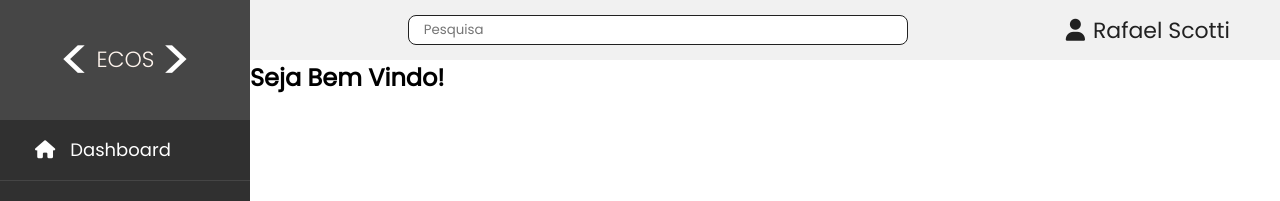
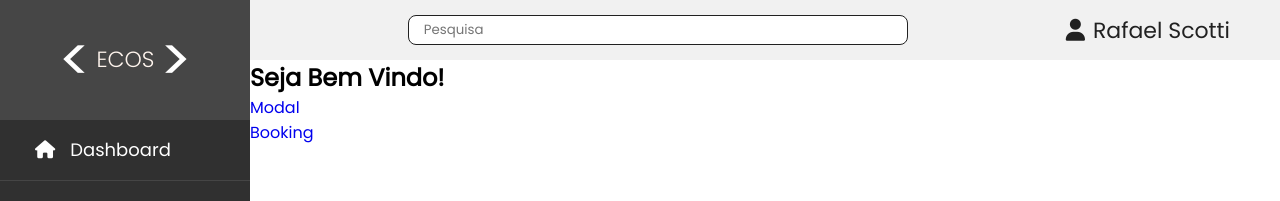
Before and after one commit to leticia-santos77/PetStore, a React (Create React App) app in the folder resource-reservation/: page / in a window 1280 px wide. Shown: the top 201 px of the page. Built offline with nearby package versions, Linux system fonts and the light colour scheme.

Commit message:
feat(Modal, BookingFomr): add modal.

```diff
--- /dev/null
+++ b/resource-reservation/src/components/modal/BookingForm.jsx
@@ -0,0 +1,16 @@
+import React, { Component } from 'react';
+import './modal.css'
+import Modal from './Modal';
+// import { Container } from './styles';
+
+export default class BookingForm extends Component {
+  render() {
+    return(
+        <div>
+            <Modal title="Booking" id="booking">
+                <h1>Reserva de Recursos</h1>
+            </Modal>
+        </div>
+    );
+  }
+}
--- /dev/null
+++ b/resource-reservation/src/components/modal/Modal.jsx
@@ -0,0 +1,24 @@
+import React, { Component, Children } from 'react';
+import './modal.css';
+// import { Container } from './styles';
+
+export default class Modal extends Component {
+    render() {
+        const { title, id, children } = this.props
+        return (
+            <React.Fragment>
+                <a href={`#openModal-${id}`}>{title}</a>
+                <div id={`openModal-${id}`} class="modalDialog">
+                    <div>
+                        <a href="#close" title="Close" class="close">X</a>
+                        <form onSubmit={this.submitHandler}>
+                            <div className="container-register">
+                                {children}
+                            </div>
+                        </form>
+                    </div>
+                </div>
+            </React.Fragment>
+        );
+    }
+}
--- a/resource-reservation/src/pages/home/Home.jsx
+++ b/resource-reservation/src/pages/home/Home.jsx
@@ -2,6 +2,7 @@ import React, { Component } from 'react';
 import Sidebar from '../../components/sidebar/Sidebar';
 import Header from '../../components/header/Header';
 import ResourceForm from '../../components/modal/ModalResources';
+import BookingForm from '../../components/modal/BookingForm';
 
 export default class Home extends Component{
 
@@ -12,8 +13,10 @@ export default class Home extends Component{
                 <Sidebar />
                 <section className="main-content">
                     <h1>Seja Bem Vindo!</h1>
+                    <ResourceForm></ResourceForm>
+                    <BookingForm />
                 </section>
-                <ResourceForm></ResourceForm>
+
             </React.Fragment>
         );
     }
```
